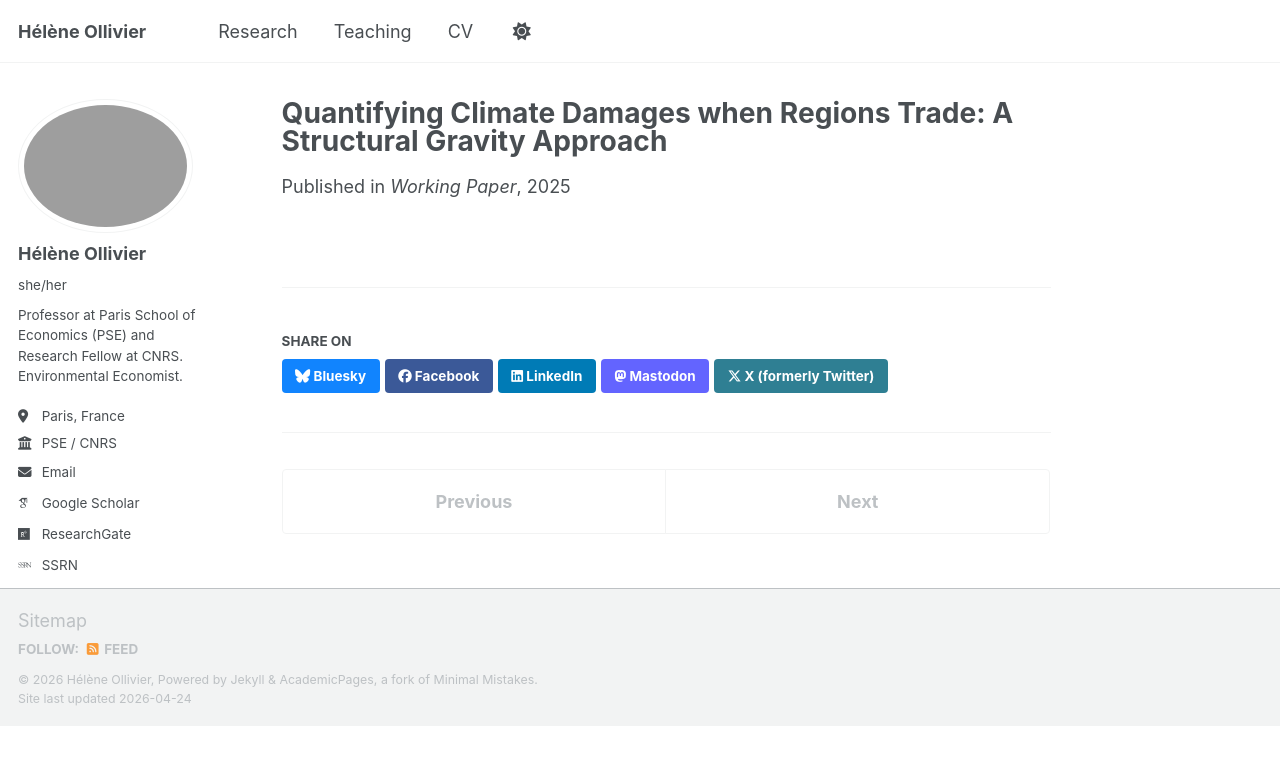
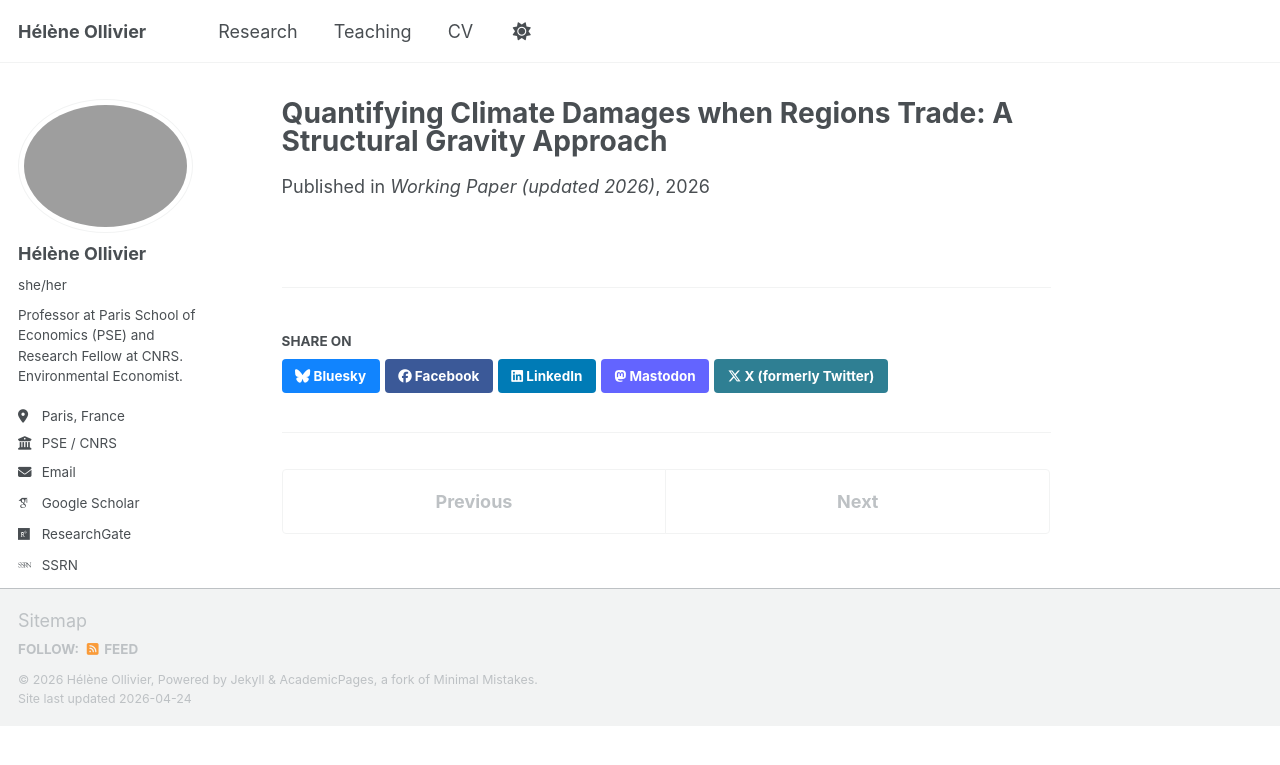
Before and after one commit to heleneollivier/heleneollivier.github.io, a Jekyll site: the page built from _publications/wip-climate-damages-gravity.md, in a window 1280 px wide. Shown: the top 765 px of the page. Built offline with Jekyll 4.4.1, drawn with Linux system fonts in a browser that asks for light colours; some web fonts are replaced; a script bundle is joined from its source files by our own code; library files that are not in the unit come from our copies.

Commit message:
Set climate damages paper to updated 2026 version

```diff
--- a/_publications/wip-climate-damages-gravity.md
+++ b/_publications/wip-climate-damages-gravity.md
@@ -5,7 +5,7 @@ category: working_papers
 permalink: /publication/wip-climate-damages-gravity
 coauthors: "With Jeanne Astier, Geoffrey Barrows, and Raphael Calel"
 excerpt: "This paper presents a method for estimating treatment effects of local climate shocks when regions trade with each other. Because trade creates spillovers, comparing the change in outcomes of regions with different exposure to shocks leads to biased estimates. We model these between-region spillovers using standard assumptions from international trade theory, and develop a model-consistent strategy for estimating key parameters and deriving counterfactuals. We use our estimation strategy to revisit the literature on the impact of climate change on gross output. We find that accounting for trade spillovers yields substantially larger climate damage projections."
-date: 2025-06-02
-venue: 'Working Paper'
+date: 2026-01-01
+venue: 'Working Paper (updated 2026)'
 paperurl: 'https://papers.ssrn.com/sol3/papers.cfm?abstract_id=6540449'
 ---
```
